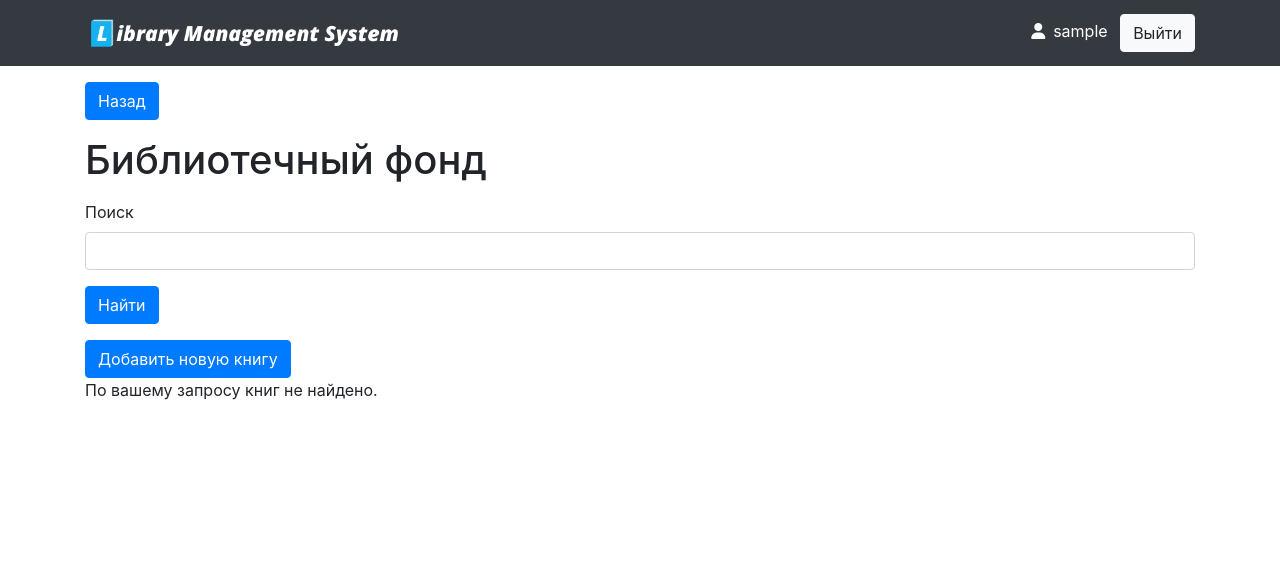
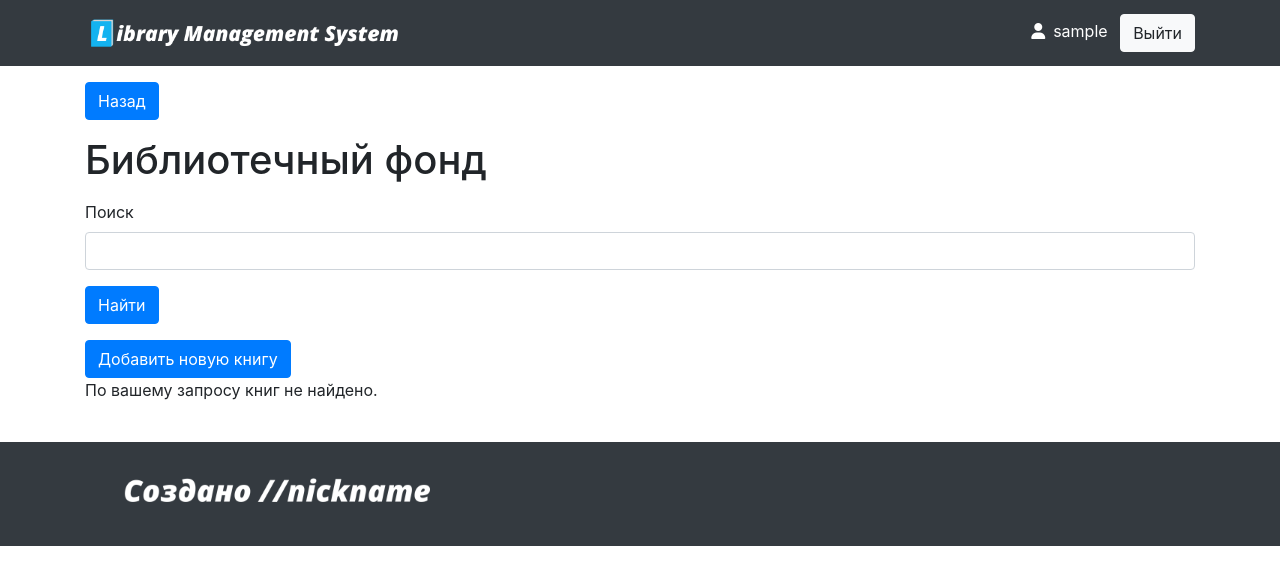
Before and after one commit to Nickname1748/LibraryManagement, a Django app: page /librarian/books/ in a window 1280 px wide. Shown: the top 585 px of the page. Run offline with Django 3.2, Linux system fonts and the light colour scheme; the visitor is signed in with stand-in values (Sample User, id 1); data that the repository does not hold is empty; some libraries are stand-ins or nearby versions.

Commit message:
Added footer

```diff
--- a/main/templates/main/base.html
+++ b/main/templates/main/base.html
@@ -7,7 +7,7 @@
         <meta name="viewport" content="width=device-width, initial-scale=1.0">
         <title>{% block title %}{% endblock %}</title>
     </head>
-    <body class="pb-4">
+    <body class="d-flex flex-column">
         <script src="https://code.jquery.com/jquery-3.5.1.slim.min.js" integrity="sha384-DfXdz2htPH0lsSSs5nCTpuj/zy4C+OGpamoFVy38MVBnE+IbbVYUew+OrCXaRkfj" crossorigin="anonymous"></script>
         <script src="https://cdn.jsdelivr.net/npm/popper.js@1.16.1/dist/umd/popper.min.js" integrity="sha384-9/reFTGAW83EW2RDu2S0VKaIzap3H66lZH81PoYlFhbGU+6BZp6G7niu735Sk7lN" crossorigin="anonymous"></script>
         <script src="https://stackpath.bootstrapcdn.com/bootstrap/4.5.2/js/bootstrap.min.js" integrity="sha384-B4gt1jrGC7Jh4AgTPSdUtOBvfO8shuf57BaghqFfPlYxofvL8/KUEfYiJOMMV+rV" crossorigin="anonymous"></script>
@@ -31,5 +31,10 @@
             </div>
         </nav>
         {% block content %}{% endblock %}
+        <footer class="footer p-4 mt-4 bg-dark text-white">
+            <div class="container">
+                <h4><img src="{% static 'main/ByNicknameLogo.png' %}" style="height: 2em;"></h4>
+            </div>
+        </footer>
     </body>
 </html>
--- a/main/templates/main/book_card.html
+++ b/main/templates/main/book_card.html
@@ -1,7 +1,8 @@
 <div class="card m-2" style="width: 12.8em;">
     <img class="card-img-top" src="https://pictures.abebooks.com/isbn/{{ book.isbn }}-us.jpg" onerror="imgError(this);">
     <div class="card-body d-flex flex-column justify-content-end">
-        <h4 class="card-title">{{ book.name }}</h4>
+        <h5 class="card-title">{{ book.name }}</h5>
+        <p>{{ book.authors }}</p>
         <a href="{% url 'main:book_detail' book.isbn %}" class="btn btn-primary stretched-link">Подробнее</a>
     </div>
 </div>
```
Also changed, not shown: main/static/main/ByNicknameLogo.png (added), main/templates/main/book_list.html (line endings or trailing spaces), main/templates/main/edit_book.html (line endings or trailing spaces), main/templates/main/lease_list.html (line endings or trailing spaces), main/templates/main/new_book.html (line endings or trailing spaces), main/templates/main/new_lease.html (line endings or trailing spaces).
